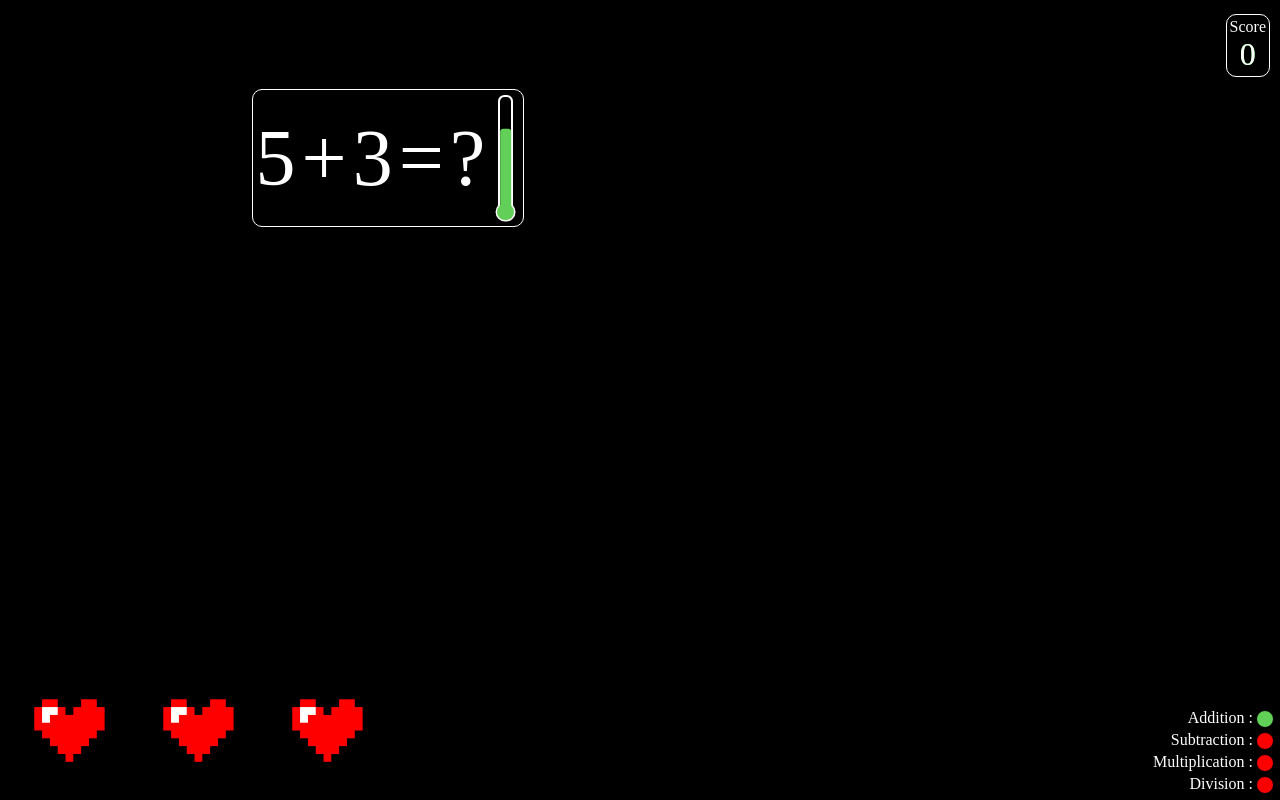
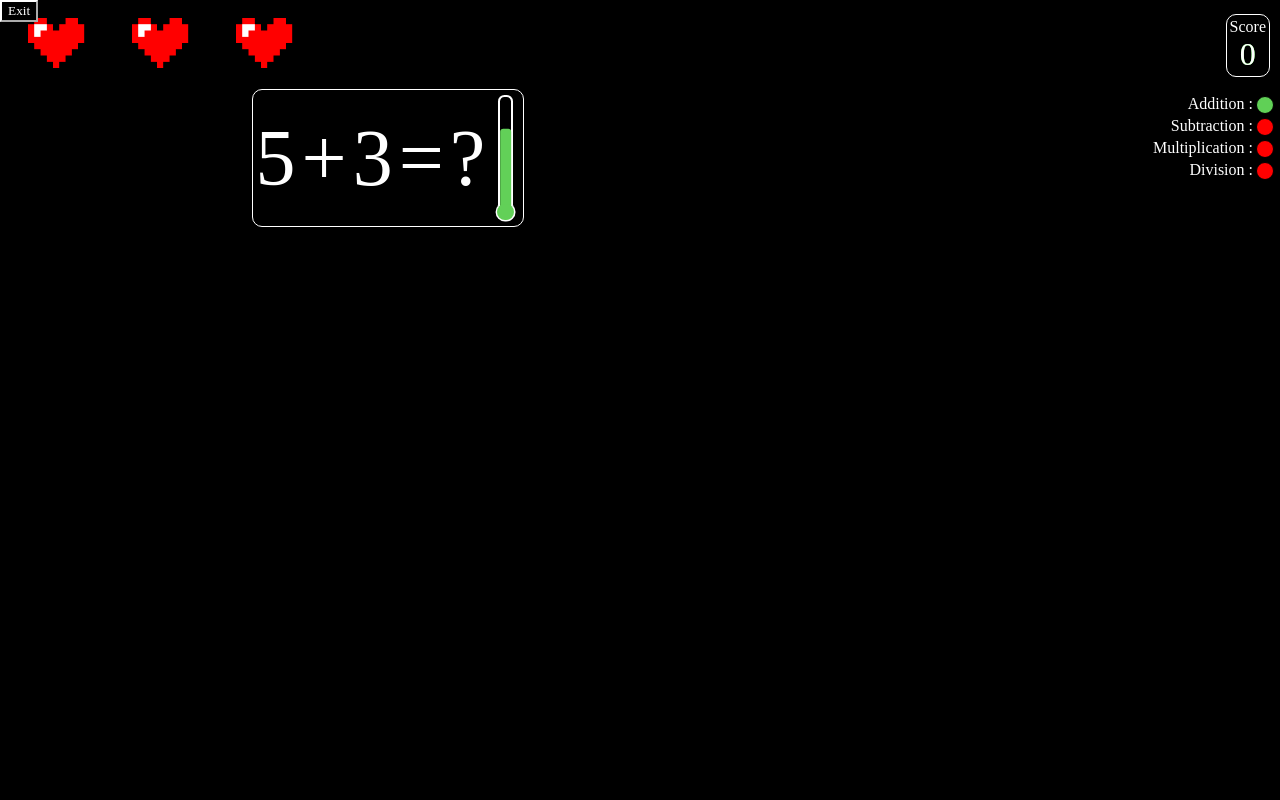
Before and after one commit to MrMugwump/BrainstormComp225, a Next.js app: page / in a window 1280 px wide. Both pictures are taken after a click on the button "Start Game". Built offline with nearby package versions, Linux system fonts and the light colour scheme.

Commit message:
Exit button, UI changes
Still unfinished but wanted to get this out at least

```diff
--- a/src/app/gameScene.tsx
+++ b/src/app/gameScene.tsx
@@ -117,10 +117,17 @@ export default function GameScene({dark,setDark}:any) {
 
             <div style={{
                 position: `fixed`,
-                bottom: `0`,
+                top: `90px`,
                 right: `0`
             }}>
                 <OperationDisplay difficulty={difficulty}/>
+            </div>
+            <div style={{
+                position:`fixed`,
+                top:'0px',
+                left:'0px',
+            }}>
+                <ExitButton/>
             </div>
         </div>
     );
@@ -139,6 +146,15 @@ export default function GameScene({dark,setDark}:any) {
             {SettingsButton()}
         </div>
     );
+
+    /**
+     * Button to end the current game, going back to the main menu
+     */
+    const ExitButton = () => (
+        <button className="exitButton" onClick={()=>{
+            return setGameState(GameState.Start);
+        }}>Exit</button>
+    )
 
     /**
      * Button to restart the game with the same settings.
--- a/src/app/livesStyle.css
+++ b/src/app/livesStyle.css
@@ -1,18 +1,18 @@
 .EmptyHeart {
-    max-height:125px;
-    max-width:125px;
+    max-height:100px;
+    max-width:100px;
     height: auto;
     width: auto;
 }
 .FullHeart {
-    max-height:125px;
-    max-width:125px;
+    max-height:100px;
+    max-width:100px;
     height: auto;
     width: auto;
 }
 
 .Lives {
-    bottom: 0px;
+    top: -10px;
     left: 0px;
     position:fixed;
 }
--- a/src/app/player-info-components/operationNotification.tsx
+++ b/src/app/player-info-components/operationNotification.tsx
@@ -39,8 +39,6 @@ export function OperationDisplay({difficulty}:any){
                     <tr><p>Division :</p>
                     <td><LockIndicator isLocked={operatorIsLocked[3]}/></td>
                     </tr>
-                    {/* <td>{operatorIsLocked.toString()}</td> */}
-                    {/* <td>{difficulty}</td> */}
                 </td>
             </tbody>
         </table>
```
